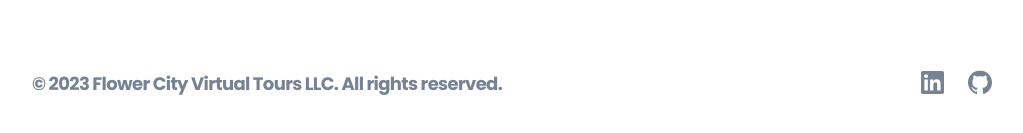
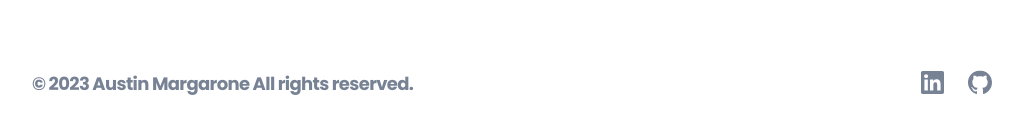
Before and after one commit to austinmargarone/portfolio, a Next.js app: page / in a window 1280 px wide. Shown: the part 5592-5725 px from the top of the page, without its empty margins (128-1151 px from the left). Built offline with nearby package versions, Linux system fonts and the light colour scheme.

Commit message:
fix: footer

```diff
--- a/components/Footer.tsx
+++ b/components/Footer.tsx
@@ -9,7 +9,7 @@ const Footer = (props: Props) => {
     <section className="mx-[1.5rem] flex flex-col justify-between gap-[1rem] border-t-[3px] border-white1 px-[1.5rem] py-[3rem] md:mx-auto md:mt-[3.25rem] md:max-w-[60rem] md:flex-row md:p-0 md:py-[3.5rem] xl:max-w-[80rem]">
       <div className="flex content-center justify-center md:pt-[2rem]">
         <h1 className="text-lg leading-[1.8rem] text-grey">
-          © 2023 Flower City Virtual Tours LLC. All rights reserved.
+          © 2023 Austin Margarone All rights reserved.
         </h1>
       </div>
       <div className="flex content-center justify-center gap-[1.5rem]  md:pt-[2rem]">
```
